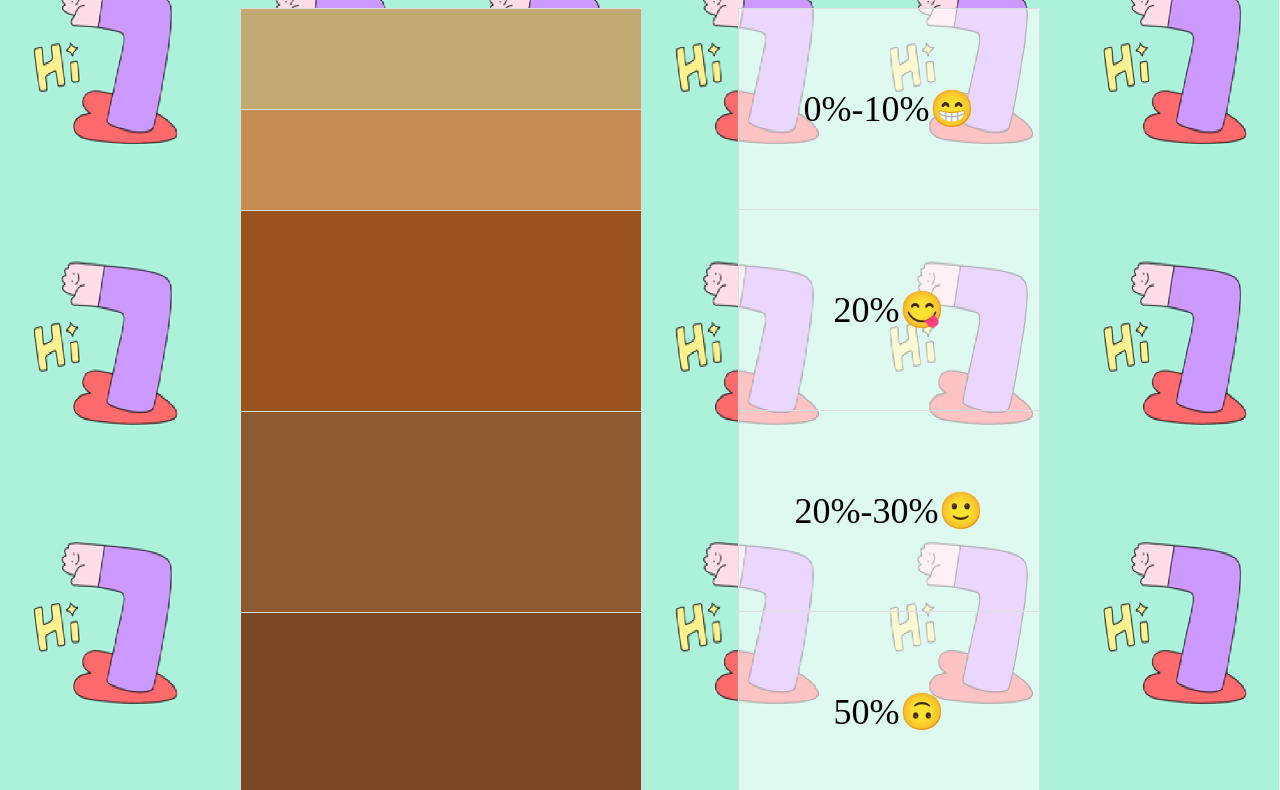
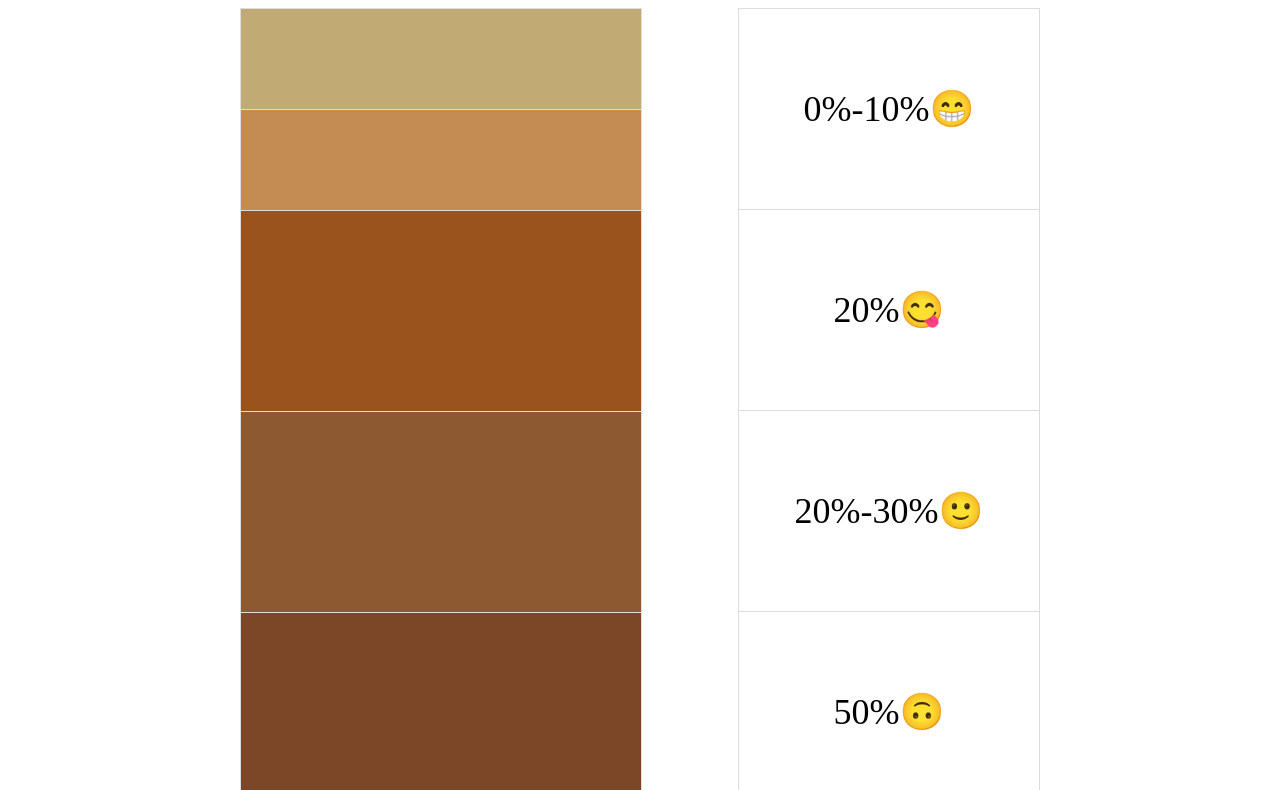
Before and after one commit to ZFY-Leo/High-Seven-Plus-s-Kit-Comparison-Table, a plain HTML site: page index.html in a window 1280 px wide. Shown: the part 81-871 px from the top of the page. Drawn offline with Linux system fonts and the light colour scheme.

Commit message:
Update index.html

```diff
--- a/index.html
+++ b/index.html
@@ -49,7 +49,6 @@
             width: 100%;
             padding: 0;
             margin: 0;
-        background-image: url('bg.jpg');
         background-size: cover;
 
         }
```
